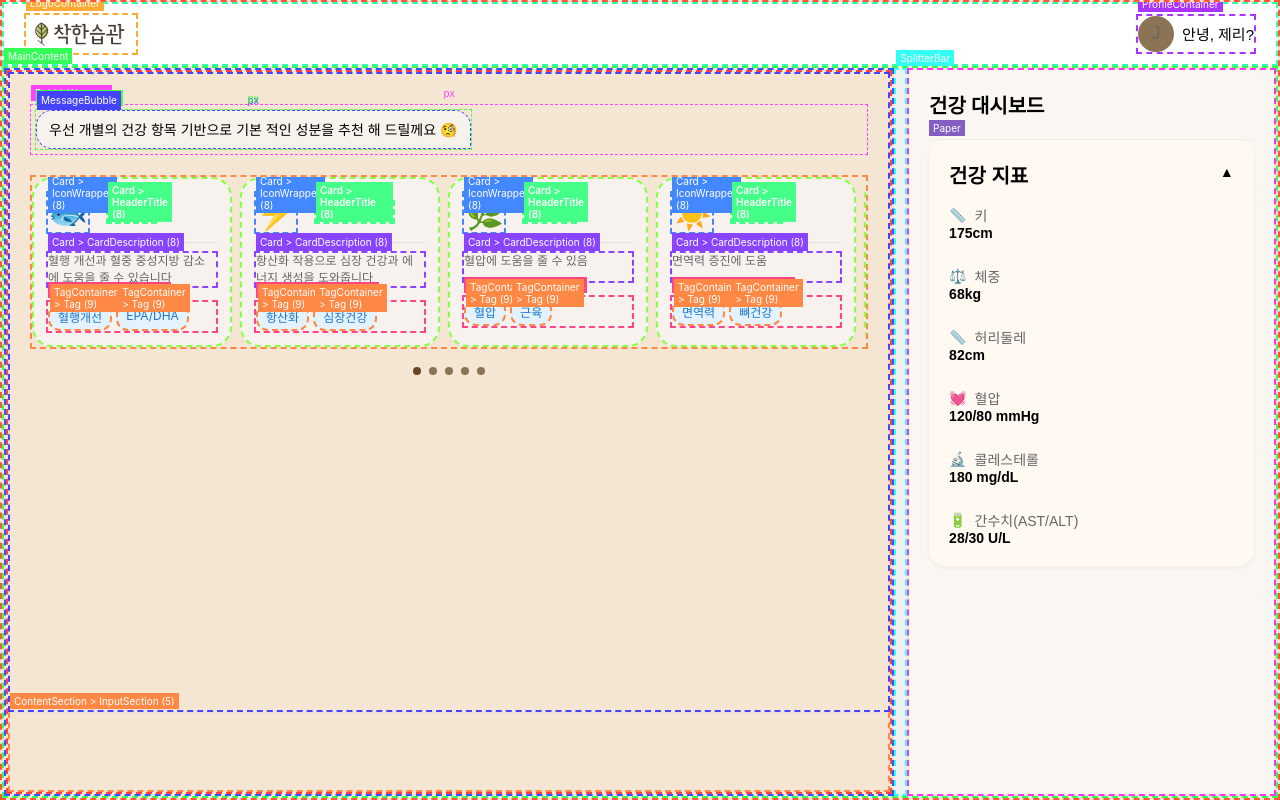
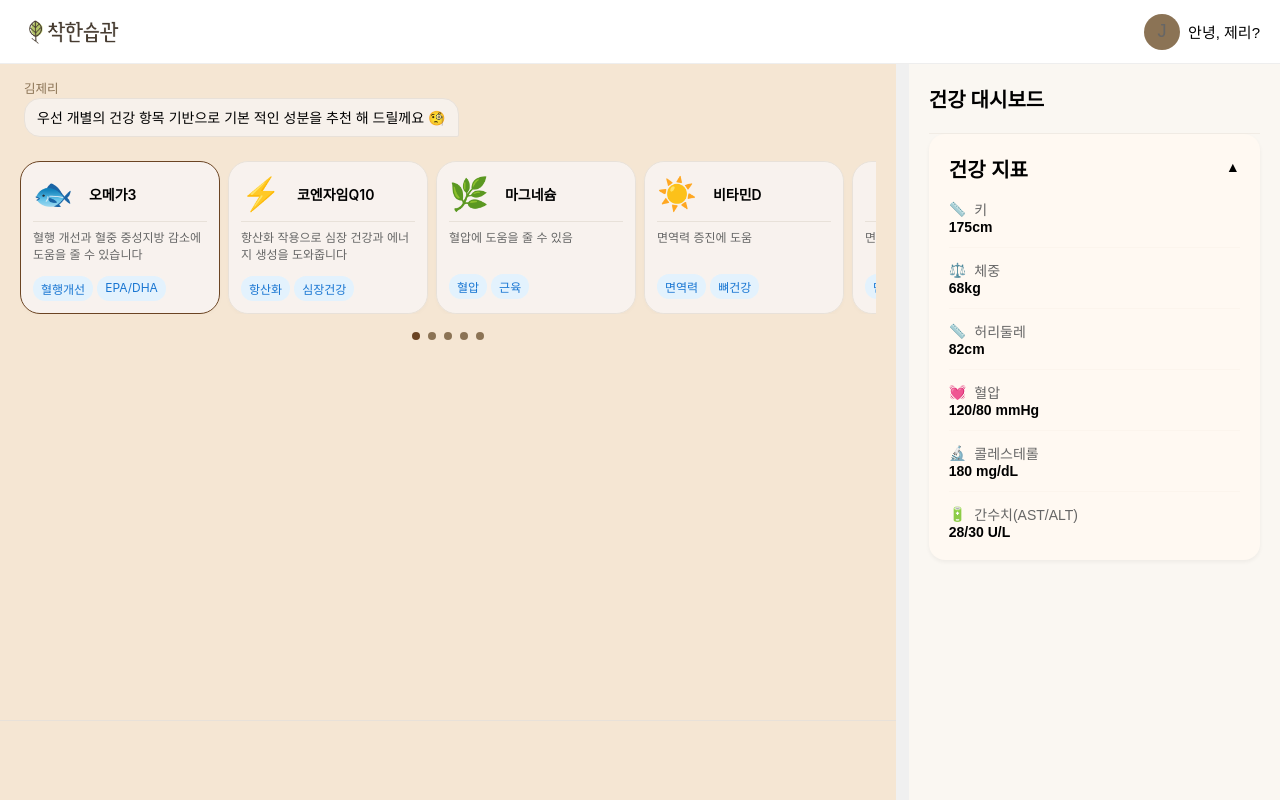
Before and after one commit to kindhabit/kindhabit-fe, a React (Vite) app: page /supplement/chat in a window 1280 px wide. Built offline with nearby package versions, Linux system fonts and the light colour scheme; a web font is replaced by a local one.

Commit message:
refactor: 디버그 모드 기본값을 false로 변경하고 ChatContainer의 로그 출력을 디버그 모드에 따라 조건부로 수정

```diff
--- a/src/components/chat/ChatContainer.tsx
+++ b/src/components/chat/ChatContainer.tsx
@@ -1,4 +1,4 @@
-import React, { useRef } from 'react';
+import React, { useRef, useMemo, useCallback, useEffect } from 'react';
 import { useRecoilValue } from 'recoil';
 import { debugModeState } from '@/store/debug';
 import { useChat } from '@/hooks/useChat';
@@ -6,13 +6,13 @@ import { ChatWrapper, ContentSection, MessageSection, InputSection } from './Cha
 import { Splash } from '@/components/common/Splash';
 import ChatBubble from './ChatBubble';
 import Slider from './Slider';
-import { TextMessage, SliderMessage } from '@/types/chat';
+import { TextMessage, SliderMessage, ChatMessage, ChatType } from '@/types/chat';
 
 interface Props {
   $inputEnabled?: boolean;
 }
 
-const ChatContainer: React.FC<Props> = ({ $inputEnabled = true }) => {
+const ChatContainer: React.FC<Props> = React.memo(({ $inputEnabled = true }) => {
   const isDebugMode = useRecoilValue(debugModeState);
   const lastBubbleRef = useRef<HTMLDivElement>(null);
   const {
@@ -25,27 +25,18 @@ const ChatContainer: React.FC<Props> = ({ $inputEnabled = true }) => {
     setLoadingStep
   } = useChat({ isDebugMode });
 
-  return (
-    <ChatWrapper data-debug={isDebugMode}>
-      <ContentSection>
-        <MessageSection data-debug={isDebugMode}>
-          {messages.map((message, index) => {
-            const prevMessage = index > 0 ? messages[index - 1] : null;
-            const prevType = prevMessage?.type;
-            const prevHasLink = prevMessage && 'link' in prevMessage ? !!prevMessage.link : false;
+  // 메시지 상태 모니터링
+  useEffect(() => {
+    if (isDebugMode) {
+      console.log('Current messages in ChatContainer:', messages);
+    }
+  }, [messages, isDebugMode]);
 
-            if (message.type === 'slider') {
-              return (
-                <Slider
-                  key={message.id}
-                  items={(message as SliderMessage).sliderData}
-                  onComplete={() => {}}
-                />
-              );
-            }
+  const handleLoadingComplete = useCallback(() => {
+    setLoadingStep(0);
+  }, [setLoadingStep]);
 
-            if (message.type === 'jerry' || message.type === 'user') {
-              return (
+  const renderChatBubble = useCallback((message: TextMessage, index: number, prevType?: ChatType, prevHasLink?: boolean) => (
     <div key={message.id} ref={index === messages.length - 1 ? lastBubbleRef : undefined}>
       <ChatBubble
         message={message}
@@ -54,30 +45,66 @@ const ChatContainer: React.FC<Props> = ({ $inputEnabled = true }) => {
         isWaiting={message.id === waitingMessageId}
       />
     </div>
-              );
+  ), [messages.length, waitingMessageId]);
+
+  const renderSlider = useCallback((message: SliderMessage) => (
+    <Slider
+      key={message.id}
+      items={message.sliderData}
+      onComplete={() => {
+        if (isDebugMode) {
+          console.log('Slider complete');
         }
+      }}
+    />
+  ), [isDebugMode]);
 
+  const renderMessage = useCallback((message: ChatMessage, index: number) => {
+    const prevMessage = index > 0 ? messages[index - 1] : null;
+    const prevType = prevMessage?.type;
+    const prevHasLink = prevMessage && 'link' in prevMessage ? !!prevMessage.link : false;
+
+    switch (message.type) {
+      case 'slider':
+        return renderSlider(message as SliderMessage);
+      case 'jerry':
+      case 'user':
+        return renderChatBubble(message as TextMessage, index, prevType, prevHasLink);
+      default:
         return null;
-          })}
-          {showLoading && (
+    }
+  }, [messages, renderChatBubble, renderSlider]);
+
+  const loadingOverlay = useMemo(() => {
+    if (!showLoading) return null;
+
+    return (
       <Splash
         variant="flowItem"
         variantProps={{
-                prevElement: lastBubbleRef.current
+          $prevElement: lastBubbleRef.current
         }}
         message={loadingMessages[loadingStep] || ''}
         isVisible={loadingStep !== loadingMessages.length}
         animation="fade"
-              onComplete={() => {
-                setLoadingStep(0);
-              }}
+        onComplete={handleLoadingComplete}
       />
-          )}
+    );
+  }, [showLoading, loadingStep, loadingMessages, handleLoadingComplete]);
+
+  const messageList = useMemo(() => messages.map(renderMessage), [messages, renderMessage]);
+
+  return (
+    <ChatWrapper data-debug={isDebugMode}>
+      <ContentSection>
+        <MessageSection data-debug={isDebugMode}>
+          {messageList}
+          {loadingOverlay}
         </MessageSection>
         <InputSection data-debug={isDebugMode} $inputEnabled={$inputEnabled} />
       </ContentSection>
     </ChatWrapper>
   );
-};
+}, (prevProps, nextProps) => prevProps.$inputEnabled === nextProps.$inputEnabled);
 
 export default ChatContainer;
--- a/src/store/debug.ts
+++ b/src/store/debug.ts
@@ -2,5 +2,5 @@ import { atom } from 'recoil';
 
 export const debugModeState = atom<boolean>({
   key: 'debugModeState',
-  default: true,
+  default: false,
 });
```
Lines whose indentation alone changed are shown as unchanged.
